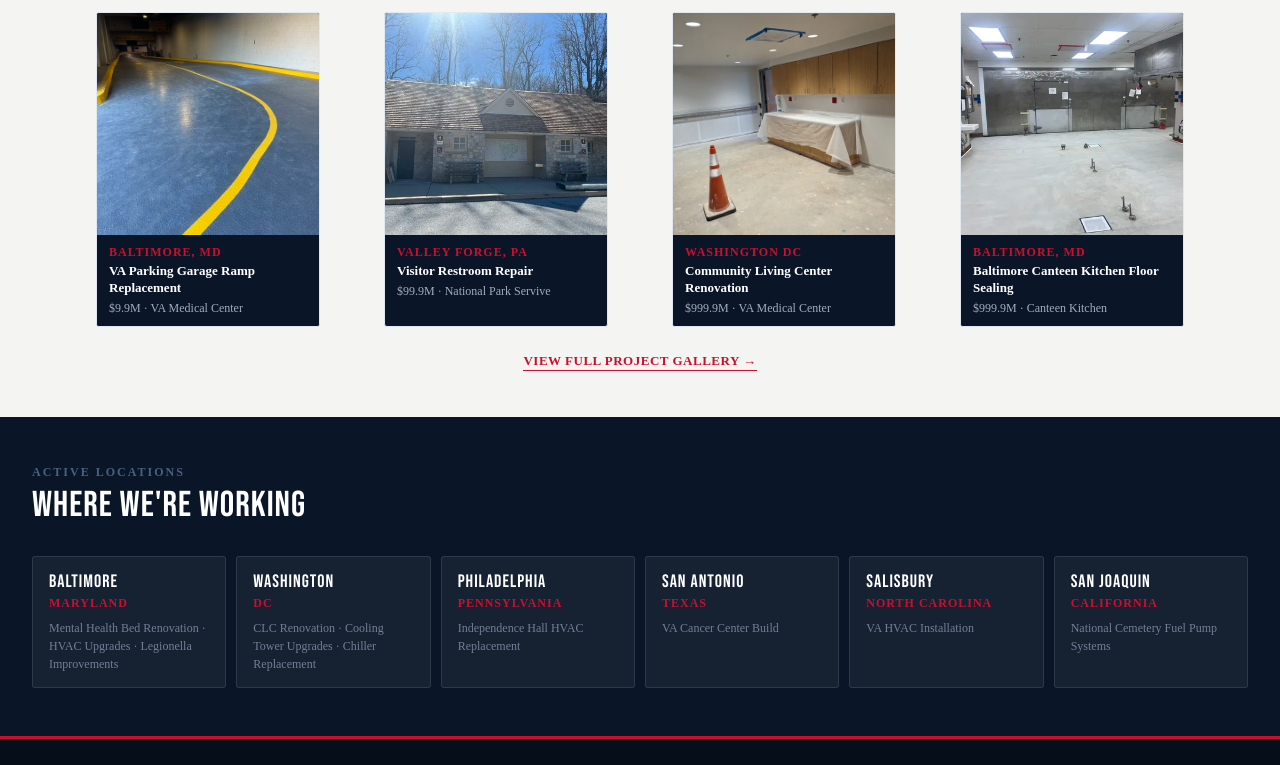
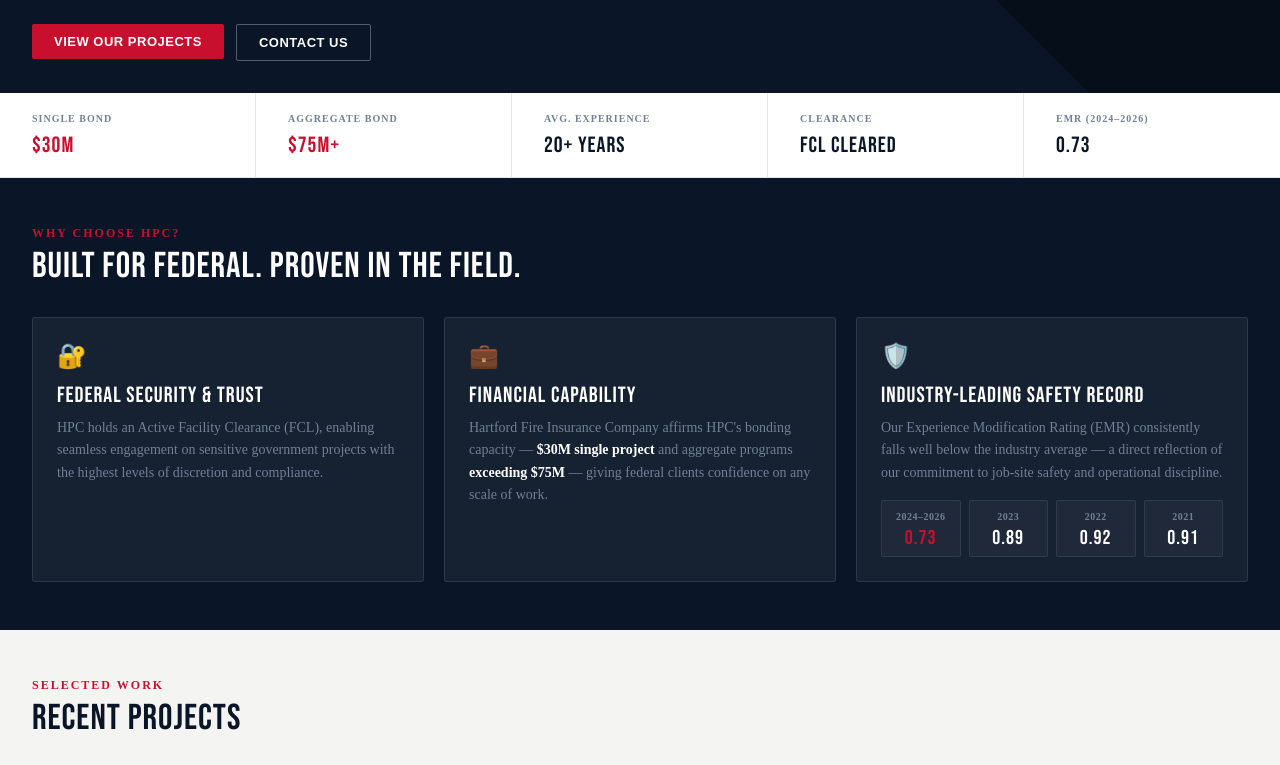
Before and after one commit to samwvlfe/HPC-redesign, a plain HTML site: page index.html in a window 1280 px wide. Shown: the part 750-1515 px from the top of the page. Drawn offline with Linux system fonts and the light colour scheme.

Commit message:
change home page and cta title

```diff
--- a/css/style.css
+++ b/css/style.css
@@ -380,3 +380,78 @@ body{
     font-size: 11px;
     color: var(--text-muted);
 }
+
+/* ── Hero badge row ── */
+.hpc-hero-badges {
+    display: flex;
+    flex-wrap: wrap;
+    gap: 8px;
+    margin-bottom: 1.25rem;
+}
+
+/* ── Why Choose HPC ── */
+.hpc-why-grid {
+    display: grid;
+    grid-template-columns: repeat(auto-fit, minmax(240px, 1fr));
+    gap: 1.25rem;
+}
+.hpc-why-card {
+    background: rgba(255,255,255,0.05);
+    border: 1px solid rgba(255,255,255,0.1);
+    border-radius: 3px;
+    padding: 1.5rem;
+}
+.hpc-why-icon {
+    font-size: 24px;
+    margin-bottom: 0.75rem;
+}
+.hpc-why-card-title {
+    font-family: 'Bebas Neue', sans-serif;
+    font-size: 22px;
+    letter-spacing: 1px;
+    color: var(--white);
+    margin-bottom: 0.5rem;
+}
+.hpc-why-card-body {
+    font-size: 14px;
+    color: var(--text-dim);
+    line-height: 1.6;
+}
+.hpc-why-card-body strong {
+    color: var(--white);
+}
+
+/* EMR score table inside Why card */
+.hpc-emr-grid {
+    display: grid;
+    grid-template-columns: repeat(4, 1fr);
+    gap: 8px;
+    margin-top: 1rem;
+}
+.hpc-emr-item {
+    display: flex;
+    flex-direction: column;
+    gap: 3px;
+    background: rgba(255,255,255,0.04);
+    border: 1px solid rgba(255,255,255,0.08);
+    border-radius: 2px;
+    padding: 8px 6px;
+    text-align: center;
+}
+.hpc-emr-year {
+    font-size: 10px;
+    font-weight: 600;
+    letter-spacing: 0.5px;
+    text-transform: uppercase;
+    color: var(--text-dim);
+}
+.hpc-emr-score {
+    font-family: 'Bebas Neue', sans-serif;
+    font-size: 20px;
+    letter-spacing: 1px;
+    color: var(--white);
+    line-height: 1;
+}
+.hpc-emr-score.red {
+    color: var(--red);
+}
--- a/index.html
+++ b/index.html
@@ -1,4 +1,3 @@
-
 <!DOCTYPE html>
 <html lang="en">
 <head>
@@ -14,20 +13,24 @@
       <a href="HPC-redesign/index.html" class="hpc-nav-logo">Hamilton Pacific Chamberlain</a>
       <div class="hpc-nav-links">
         <a href="index.html" style="color: var(--red)">Home</a>
-        <a href="HPC-redesign/projects.html">Projects</a>
+        <a href="HPC-redesign/projects.html">Project Portfolio</a>
         <a href="HPC-redesign/news.html">News</a>
         <a href="HPC-redesign/career.html">Careers</a>
         <a href="https://www.hpcsvcs.com/">Services ↗</a>
       </div>
-      <button class="hpc-nav-cta">Contact Us</button>
+      <button class="hpc-nav-cta">Request a Capabilities Brief</button>
     </nav>
 
     <section class="hpc-hero">
       <div class="hpc-hero-stripe"></div>
       <div class="hpc-hero-inner">
-        <div class="hpc-hero-badge">★ Service-Disabled Veteran Owned Small Business</div>
-        <h1 class="hpc-hero-title">Going The<br><span>Distance.</span></h1>
-        <p class="hpc-hero-sub">Hamilton Pacific Chamberlain is a nationally licensed, bonded, and insured General Contractor serving the federal government — with a seasoned team averaging 20+ years in the industry.</p>
+        <div class="hpc-hero-badges">
+          <div class="hpc-hero-badge">★ Service-Disabled Veteran Owned Small Business</div>
+          <div class="hpc-hero-badge">★ Veteran-Owned Small Business</div>
+          <div class="hpc-hero-badge">★ Small Business</div>
+        </div>
+        <h1 class="hpc-hero-title">Mission-Ready Construction:<br><span>Nationwide Reach. Federal Precision. Veteran Leadership.</span></h1>
+        <p class="hpc-hero-sub">Going the Distance | Disabled Veterans Building America.</p>
         <div class="hpc-hero-actions">
           <a href="HPC-redesign/projects.html"><button class="hpc-btn-primary">View Our Projects</button></a>
           <button class="hpc-btn-ghost">Contact Us</button>
@@ -37,8 +40,12 @@
 
     <div class="hpc-trust">
       <div class="hpc-trust-item">
-        <div class="hpc-trust-label">Bonding Capacity</div>
-        <div class="hpc-trust-value red">$25M / $40M</div>
+        <div class="hpc-trust-label">Single Bond</div>
+        <div class="hpc-trust-value red">$30M</div>
+      </div>
+      <div class="hpc-trust-item">
+        <div class="hpc-trust-label">Aggregate Bond</div>
+        <div class="hpc-trust-value red">$75M+</div>
       </div>
       <div class="hpc-trust-item">
         <div class="hpc-trust-label">Avg. Experience</div>
@@ -49,14 +56,43 @@
         <div class="hpc-trust-value">FCL Cleared</div>
       </div>
       <div class="hpc-trust-item">
-        <div class="hpc-trust-label">Certification</div>
-        <div class="hpc-trust-value">SDVOSB</div>
-      </div>
-      <div class="hpc-trust-item">
-        <div class="hpc-trust-label">Licensed In</div>
-        <div class="hpc-trust-value">National</div>
+        <div class="hpc-trust-label">EMR (2024–2026)</div>
+        <div class="hpc-trust-value">0.73</div>
       </div>
     </div>
+
+    <section class="hpc-why" style="background: var(--navy); padding: 3rem 2rem;">
+      <div class="hpc-section-label" style="color: var(--red);">Why Choose HPC?</div>
+      <div class="hpc-section-title" style="color: var(--white);">Built for Federal. Proven in the Field.</div>
+      <div class="hpc-why-grid">
+
+        <div class="hpc-why-card">
+          <div class="hpc-why-icon">🔐</div>
+          <div class="hpc-why-card-title">Federal Security &amp; Trust</div>
+          <div class="hpc-why-card-body">HPC holds an Active Facility Clearance (FCL), enabling seamless engagement on sensitive government projects with the highest levels of discretion and compliance.</div>
+        </div>
+
+        <div class="hpc-why-card">
+          <div class="hpc-why-icon">💼</div>
+          <div class="hpc-why-card-title">Financial Capability</div>
+          <div class="hpc-why-card-body">Hartford Fire Insurance Company affirms HPC's bonding capacity — <strong>$30M single project</strong> and aggregate programs <strong>exceeding $75M</strong> — giving federal clients confidence on any scale of work.</div>
+        </div>
+
+        <div class="hpc-why-card">
+          <div class="hpc-why-icon">🛡️</div>
+          <div class="hpc-why-card-title">Industry-Leading Safety Record</div>
+          <div class="hpc-why-card-body">Our Experience Modification Rating (EMR) consistently falls well below the industry average — a direct reflection of our commitment to job-site safety and operational discipline.
+            <div class="hpc-emr-grid">
+              <div class="hpc-emr-item"><span class="hpc-emr-year">2024–2026</span><span class="hpc-emr-score red">0.73</span></div>
+              <div class="hpc-emr-item"><span class="hpc-emr-year">2023</span><span class="hpc-emr-score">0.89</span></div>
+              <div class="hpc-emr-item"><span class="hpc-emr-year">2022</span><span class="hpc-emr-score">0.92</span></div>
+              <div class="hpc-emr-item"><span class="hpc-emr-year">2021</span><span class="hpc-emr-score">0.91</span></div>
+            </div>
+          </div>
+        </div>
+
+      </div>
+    </section>
 
     <section class="hpc-section" style="background:#f4f4f2;">
       <div class="hpc-section-label">Selected Work</div>
```
Also changed, not shown: career.html (+2 -2 lines), news.html (+2 -2 lines), projects.html (+2 -2 lines), 1 other file.
